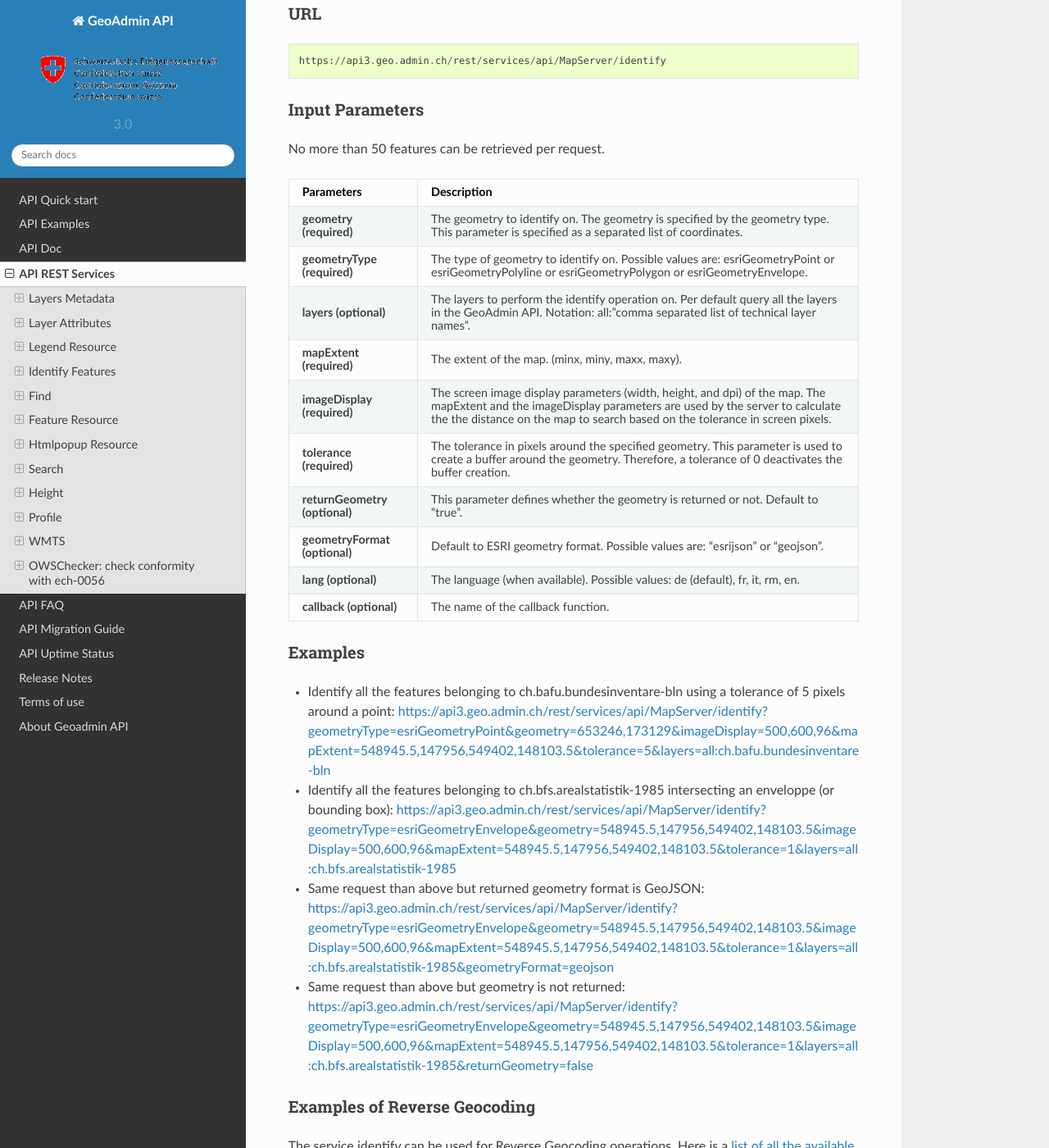
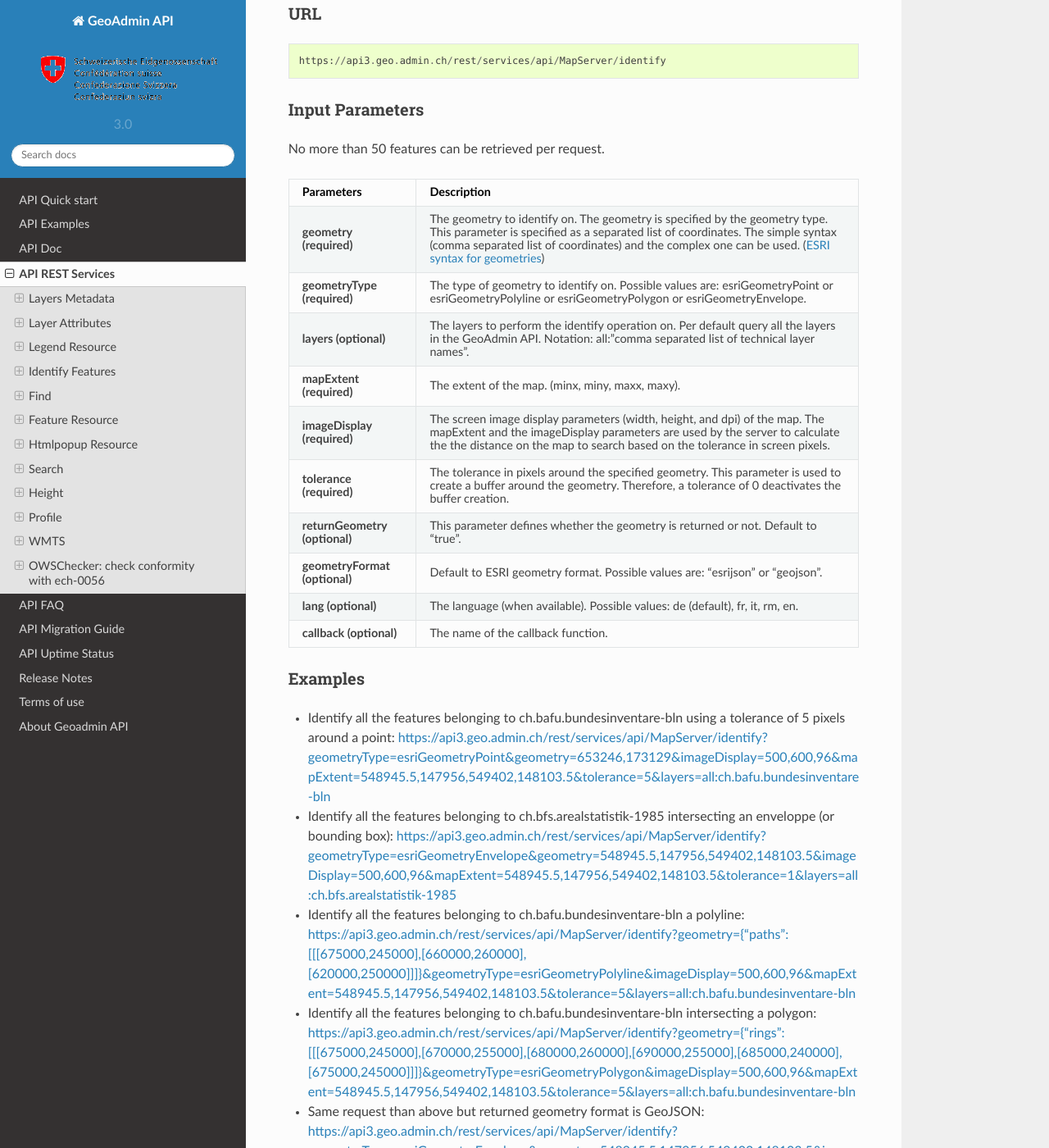
Before and after one commit to swisstopo-test/doc-chsdi3, a Sphinx documentation site: the page built from source/services/sdiservices.rst, in a window 1280 px wide and 1400 px high, scrolled down 4573 px. Shown: the whole window at 82% size. Built offline with Sphinx 7.4.7 and the Read the Docs theme 2.0.0, drawn with Linux system fonts in a browser that asks for light colours.

Commit message:
Doc: esriGeometryPolygon and esriGeometryPolyline usage

```diff
--- a/source/services/sdiservices.rst
+++ b/source/services/sdiservices.rst
@@ -265,7 +265,9 @@ No more than 50 features can be retrieved per request.
 | Parameters                        | Description                                                                               |
 +===================================+===========================================================================================+
 | **geometry (required)**           | The geometry to identify on. The geometry is specified by the geometry type.              |
-|                                   | This parameter is specified as a separated list of coordinates.                           |
+|                                   | This parameter is specified as a separated list of coordinates. The simple syntax (comma  |
+|                                   | separated list of coordinates) and the complex one can be used. (`ESRI syntax for         |
+|                                   | geometries <http://help.arcgis.com/en/arcgisserver/10.0/apis/rest/geometry.html>`_)       |
 +-----------------------------------+-------------------------------------------------------------------------------------------+
 | **geometryType (required)**       | The type of geometry to identify on. Possible values are:                                 |
 |                                   | esriGeometryPoint or esriGeometryPolyline or esriGeometryPolygon or esriGeometryEnvelope. |
@@ -297,6 +299,8 @@ Examples
 
 - Identify all the features belonging to ch.bafu.bundesinventare-bln using a tolerance of 5 pixels around a point: `https://api3.geo.admin.ch/rest/services/api/MapServer/identify?geometryType=esriGeometryPoint&geometry=653246,173129&imageDisplay=500,600,96&mapExtent=548945.5,147956,549402,148103.5&tolerance=5&layers=all:ch.bafu.bundesinventare-bln <../../../rest/services/api/MapServer/identify?geometryType=esriGeometryPoint&geometry=653246,173129&imageDisplay=500,600,96&mapExtent=548945.5,147956,549402,148103.5&tolerance=5&layers=all:ch.bafu.bundesinventare-bln>`_
 - Identify all the features belonging to ch.bfs.arealstatistik-1985 intersecting an enveloppe (or bounding box): `https://api3.geo.admin.ch/rest/services/api/MapServer/identify?geometryType=esriGeometryEnvelope&geometry=548945.5,147956,549402,148103.5&imageDisplay=500,600,96&mapExtent=548945.5,147956,549402,148103.5&tolerance=1&layers=all:ch.bfs.arealstatistik-1985 <../../../rest/services/api/MapServer/identify?geometryType=esriGeometryEnvelope&geometry=548945.5,147956,549402,148103.5&imageDisplay=500,600,96&mapExtent=548945.5,147956,549402,148103.5&tolerance=1&layers=all:ch.bfs.arealstatistik-1985>`_
+- Identify all the features belonging to ch.bafu.bundesinventare-bln a polyline: `https://api3.geo.admin.ch/rest/services/api/MapServer/identify?geometry={"paths":[[[675000,245000],[660000,260000],[620000,250000]]]}&geometryType=esriGeometryPolyline&imageDisplay=500,600,96&mapExtent=548945.5,147956,549402,148103.5&tolerance=5&layers=all:ch.bafu.bundesinventare-bln <../../../rest/services/api/MapServer/identify?geometry={"paths":[[[675000,245000],[660000,260000],[620000,250000]]]}&geometryType=esriGeometryPolyline&imageDisplay=500,600,96&mapExtent=548945.5,147956,549402,148103.5&tolerance=5&layers=all:ch.bafu.bundesinventare-bln>`_
+- Identify all the features belonging to ch.bafu.bundesinventare-bln intersecting a polygon: `https://api3.geo.admin.ch/rest/services/api/MapServer/identify?geometry={"rings":[[[675000,245000],[670000,255000],[680000,260000],[690000,255000],[685000,240000],[675000,245000]]]}&geometryType=esriGeometryPolygon&imageDisplay=500,600,96&mapExtent=548945.5,147956,549402,148103.5&tolerance=5&layers=all:ch.bafu.bundesinventare-bln <../../../rest/services/api/MapServer/identify?geometry={"rings":[[[675000,245000],[670000,255000],[680000,260000],[690000,255000],[685000,240000],[675000,245000]]]}&geometryType=esriGeometryPolygon&imageDisplay=500,600,96&mapExtent=548945.5,147956,549402,148103.5&tolerance=5&layers=all:ch.bafu.bundesinventare-bln>`_
 - Same request than above but returned geometry format is GeoJSON: `https://api3.geo.admin.ch/rest/services/api/MapServer/identify?geometryType=esriGeometryEnvelope&geometry=548945.5,147956,549402,148103.5&imageDisplay=500,600,96&mapExtent=548945.5,147956,549402,148103.5&tolerance=1&layers=all:ch.bfs.arealstatistik-1985&geometryFormat=geojson <../../../rest/services/api/MapServer/identify?geometryType=esriGeometryEnvelope&geometry=548945.5,147956,549402,148103.5&imageDisplay=500,600,96&mapExtent=548945.5,147956,549402,148103.5&tolerance=1&layers=all:ch.bfs.arealstatistik-1985&geometryFormat=geojson>`_
 - Same request than above but geometry is not returned: `https://api3.geo.admin.ch/rest/services/api/MapServer/identify?geometryType=esriGeometryEnvelope&geometry=548945.5,147956,549402,148103.5&imageDisplay=500,600,96&mapExtent=548945.5,147956,549402,148103.5&tolerance=1&layers=all:ch.bfs.arealstatistik-1985&returnGeometry=false <../../../rest/services/api/MapServer/identify?geometryType=esriGeometryEnvelope&geometry=548945.5,147956,549402,148103.5&imageDisplay=500,600,96&mapExtent=548945.5,147956,549402,148103.5&tolerance=1&layers=all:ch.bfs.arealstatistik-1985&returnGeometry=false>`_
 
```
